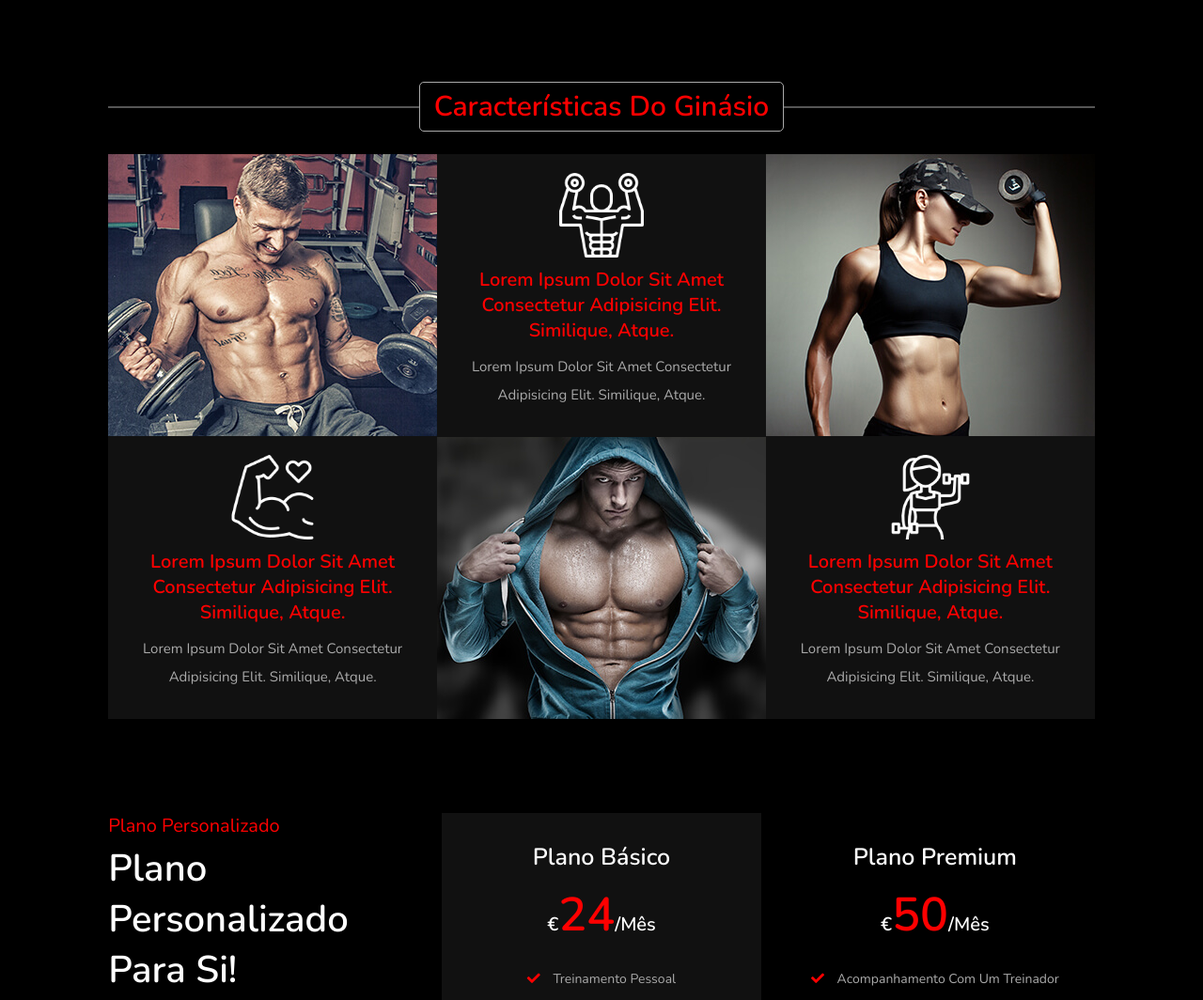
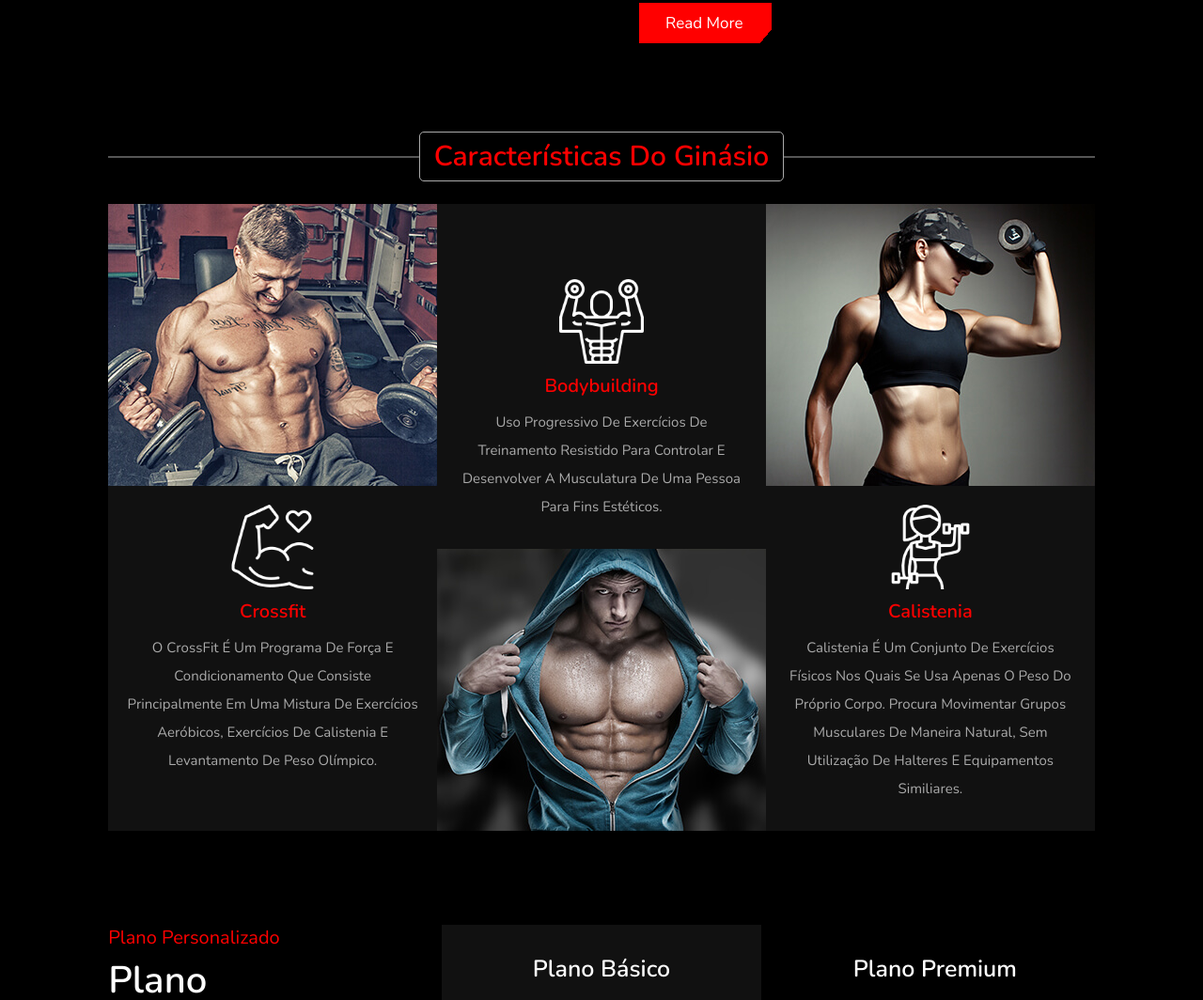
Before and after one commit to nicolaucorreia/papNicolau, a website: page public/index.html in a window 1280 px wide. Shown: the part 1505-2569 px from the top of the page at 94% size. Drawn offline with nearby package versions, Linux system fonts and the light colour scheme.

Commit message:
mais progresso

```diff
--- a/public/index.html
+++ b/public/index.html
@@ -110,6 +110,7 @@
                 <p>Lorem ipsum dolor sit amet consectetur adipisicing elit. Est, enim.</p>
             </div>
         </div>
+        <a href="#pricing" class="btn">read more</a>
     </div>
 
 </section>
@@ -130,8 +131,8 @@
             </div>
             <div class="content">
                 <img src="images/icon-1.png" alt="">
-                <h3>Lorem ipsum dolor sit amet consectetur adipisicing elit. Similique, atque.</h3>
-                <p>Lorem ipsum dolor sit amet consectetur adipisicing elit. Similique, atque.</p>
+                <h3>Crossfit</h3>
+                <p>O CrossFit é um programa de força e condicionamento que consiste principalmente em uma mistura de exercícios aeróbicos, exercícios de calistenia e levantamento de peso olímpico.</p>
             </div>
         </div>
 
@@ -141,8 +142,8 @@
             </div>
             <div class="content">
                 <img src="images/icon-2.png" alt="">
-                <h3>Lorem ipsum dolor sit amet consectetur adipisicing elit. Similique, atque.</h3>
-                <p>Lorem ipsum dolor sit amet consectetur adipisicing elit. Similique, atque.</p>
+                <h3>Bodybuilding</h3>
+                <p>Uso progressivo de exercícios de treinamento resistido para controlar e desenvolver a musculatura de uma pessoa para fins estéticos. </p>
             </div>
         </div>
 
@@ -152,8 +153,8 @@
             </div>
             <div class="content">
                 <img src="images/icon-3.png" alt="">
-                <h3>Lorem ipsum dolor sit amet consectetur adipisicing elit. Similique, atque.</h3>
-                <p>Lorem ipsum dolor sit amet consectetur adipisicing elit. Similique, atque.</p>
+                <h3>Calistenia</h3>
+                <p>Calistenia é um conjunto de exercícios físicos nos quais se usa apenas o peso do próprio corpo. Procura movimentar grupos musculares de maneira natural, sem utilização de halteres e equipamentos similiares.</p>
             </div>
         </div>
 
```
